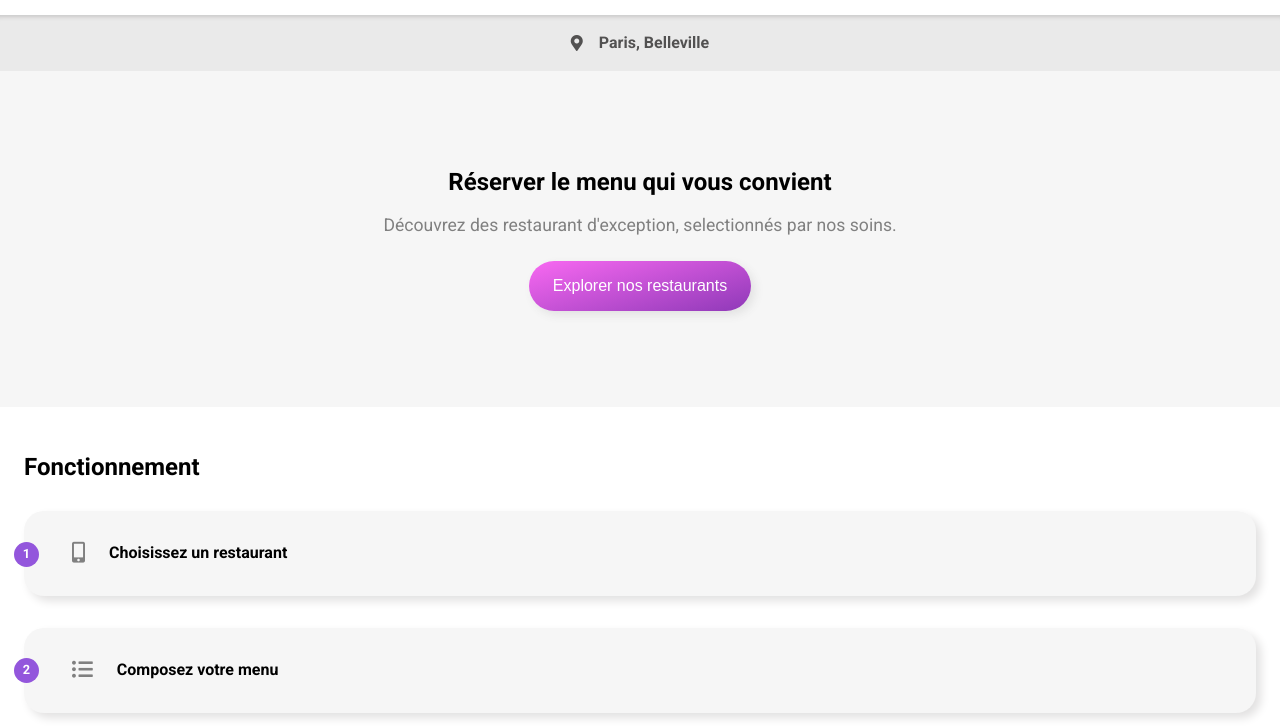
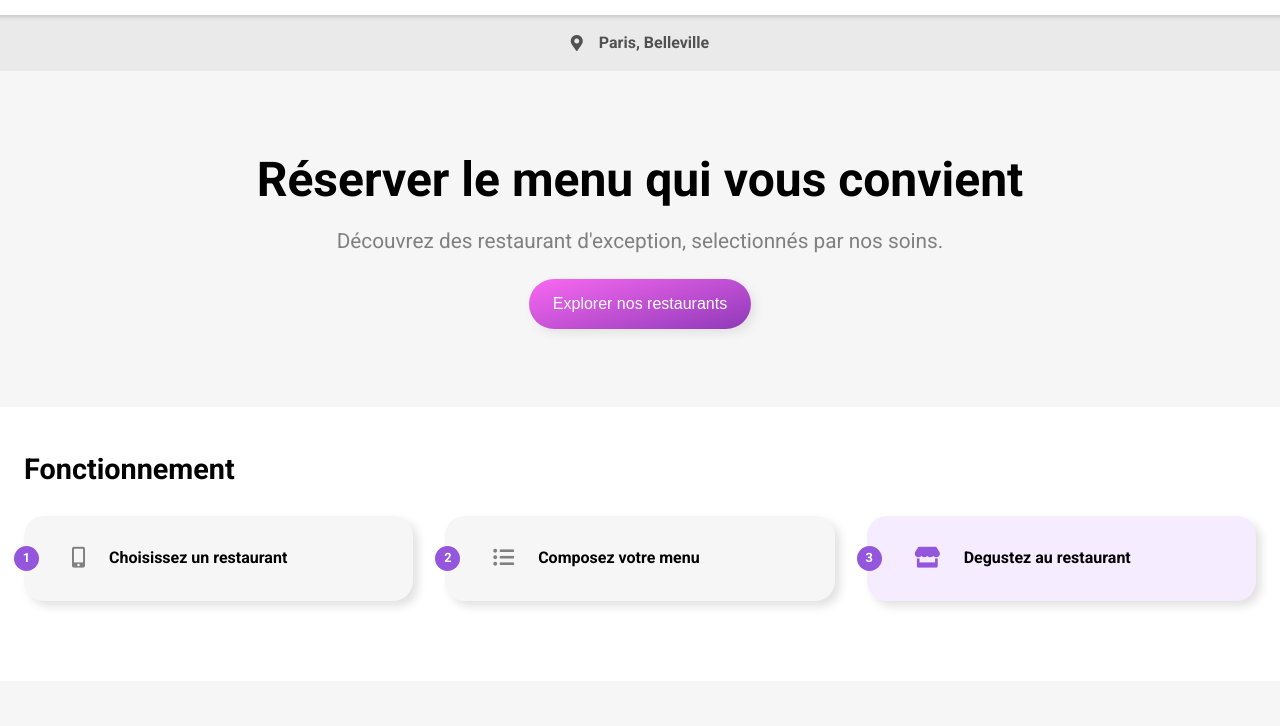
Before and after one commit to corentinclichy/CorentinClichy_3_06052021, a plain HTML site: page index.html in a window 1280 px wide. Shown: the part 57-783 px from the top of the page. Drawn offline with Linux system fonts and the light colour scheme; a web font is replaced by a local one.

Commit message:
various bug fix + media-queries

```diff
--- a/index.html
+++ b/index.html
@@ -13,7 +13,7 @@
       crossorigin="anonymous"
     />
   </head>
-  <body>
+  <body class="body-home">
     <header class="header--home">
       <div class="header__container">
         <div class="header__logo">
@@ -51,15 +51,15 @@
           <div class="step step--final">
             <div class="step__number">3</div>
             <div class="step__icon"><i class="fas fa-store"></i></div>
-            <div class="step__title">Deguster au restaurant</div>
+            <div class="step__title">Degustez au restaurant</div>
           </div>
         </div>
       </section>
       <section class="restaurants">
         <h2>Restaurants</h2>
         <div class="restaurants__container">
-          <a href="./pages/laPaletteDuGout.html"
-            ><div class="card">
+          <a href="./pages/laPaletteDuGout.html">
+            <div class="card">
               <div class="card__img">
                 <img
                   src="./public/images/restaurants/jay-wennington-N_Y88TWmGwA-unsplash.jpg"
@@ -755,10 +755,10 @@
 
     <!-- Loading Screen -->
 
-    <div class="modal">
+    <!-- <div class="modal">
       <div class="modal__content">
         <div class="loader"><h1>hello world</h1></div>
       </div>
-    </div>
+    </div> -->
   </body>
 </html>
--- /dev/null
+++ b/style/base/_base.scss
@@ -0,0 +1,22 @@
+// BASIC STYLING
+a {
+  text-decoration: none;
+  color: black;
+
+  &:active {
+    color: black;
+  }
+}
+
+.body-home {
+  position: relative;
+  overflow-x: hidden;
+  overflow-y: hidden;
+  animation: overflowContent 0.25s ease forwards;
+  animation-delay: 4.5s;
+
+  @include size("lg") {
+    body {
+    }
+  }
+}
--- a/style/base/_reset.scss
+++ b/style/base/_reset.scss
@@ -132,20 +132,3 @@ button {
   border: none;
   cursor: pointer;
 }
-
-a {
-  text-decoration: none;
-  color: black;
-
-  &:active {
-    color: black;
-  }
-}
-
-body {
-  position: relative;
-  overflow-x: hidden;
-  overflow-y: hidden;
-  animation: overflowContent 0.25s ease forwards;
-  animation-delay: 4.5s;
-}
--- a/style/components/_buttons.scss
+++ b/style/components/_buttons.scss
@@ -33,4 +33,8 @@
 .menu__btn {
   @extend .btn;
   padding: 1rem 3rem;
+
+  @include size("md") {
+    font-size: 1.2rem;
+  }
 }
--- a/style/components/_step.scss
+++ b/style/components/_step.scss
@@ -7,7 +7,8 @@
   box-shadow: 5px 5px 10px rgb(226, 225, 225);
   position: relative;
   transition: all 0.25s ease-in-out;
-
+  width: 90%;
+  max-width: 100%;
   .step__number {
     background-color: #9356dc;
     width: 25px;
@@ -31,6 +32,7 @@
   }
   .step__title {
     font-weight: bolder;
+    margin-right: 1rem;
   }
 
   &--final {
@@ -43,4 +45,11 @@
   &:hover {
     transform: scale(1.02);
   }
+
+  @include size("md") {
+    .step {
+      margin: auto;
+      width: 100%;
+    }
+  }
 }
--- a/style/main.scss
+++ b/style/main.scss
@@ -5,18 +5,21 @@
 
 @import "base/reset";
 @import "base/typography";
+@import "base/base";
 
 @import "components/header";
 @import "components/citySelection";
-@import "components/hero-banner";
 @import "components/buttons";
-@import "components/process";
+
 @import "components/step";
-@import "components/restaurants";
 @import "components/restaurantCard";
 @import "components/footer";
 @import "components/heart";
-@import "components/menu";
-@import "components/dish-card";
 @import "components/loading-spinner";
-@import "components/spinner-modal";
+
+@import "pages/home/process";
+@import "pages/home/spinner-modal";
+@import "pages/home/restaurants";
+@import "pages/home/hero-banner";
+@import "pages/menu-page/menu";
+@import "pages/menu-page/dish-card";
--- a/style/components/_hero-banner.scss
+++ b/style/pages/home/_hero-banner.scss
@@ -24,4 +24,15 @@
       color: gray;
     }
   }
+
+  @include size("md") {
+    .hero-banner__headings {
+      h1 {
+        font-size: 3rem;
+      }
+      p {
+        font-size: 1.3rem;
+      }
+    }
+  }
 }
--- a/style/components/_process.scss
+++ b/style/pages/home/_process.scss
@@ -7,6 +7,9 @@
 
   h2 {
     align-self: flex-start;
+    @include size("md") {
+      font-size: 1.8rem;
+    }
   }
 
   .process__step-container {
@@ -16,4 +19,14 @@
     width: 100%;
     gap: 2rem;
   }
+
+  @include size("md") {
+    .process__step-container {
+      display: flex;
+      flex-direction: row;
+      width: 100%;
+      gap: 2rem;
+      justify-content: flex-start;
+    }
+  }
 }
--- a/style/components/_restaurants.scss
+++ b/style/pages/home/_restaurants.scss
@@ -7,6 +7,10 @@
 
   h2 {
     align-self: flex-start;
+
+    @include size("md") {
+      font-size: 1.8rem;
+    }
   }
 
   .restaurants__container {
@@ -15,5 +19,15 @@
     flex-direction: column;
     width: 100%;
     gap: 2rem;
+
+    @include size("md") {
+      flex-direction: row;
+      flex-wrap: wrap;
+      justify-content: center;
+
+      a {
+        width: 45%;
+      }
+    }
   }
 }
--- a/style/components/_dish-card.scss
+++ b/style/pages/menu-page/_dish-card.scss
@@ -69,4 +69,7 @@
   &:hover .dish-card__price {
     transform: translateX(0px);
   }
+
+  @include size("lg") {
+  }
 }
--- a/style/components/_menu.scss
+++ b/style/pages/menu-page/_menu.scss
@@ -1,13 +1,13 @@
 .menu {
   width: 100%;
-  background: url("/public/images/restaurants/toa-heftiba-DQKerTsQwi0-unsplash.jpg")
+  background: url("../../../public/images/restaurants/toa-heftiba-DQKerTsQwi0-unsplash.jpg")
     no-repeat fixed;
   background-size: contain;
   background-color: black;
   background-position: 30% 12%;
 
   &--palette {
-    background: url("../public/images/restaurants/toa-heftiba-DQKerTsQwi0-unsplash.jpg")
+    background: url("../../../public/images/restaurants/jay-wennington-N_Y88TWmGwA-unsplash.jpg")
       no-repeat fixed;
     background-size: contain;
     background-color: black;
@@ -15,15 +15,40 @@
   }
 
   &--francaise {
-    background: url("/public/images/restaurants/toa-heftiba-DQKerTsQwi0-unsplash.jpg")
+    background: url("../../../public/images/restaurants/toa-heftiba-DQKerTsQwi0-unsplash.jpg")
       no-repeat fixed;
     background-size: contain;
     background-color: black;
     background-position: 30% 12%;
   }
+
+  &--note {
+    background: url("../../../public/images/restaurants/stil-u2Lp8tXIcjw-unsplash.jpg")
+      no-repeat fixed;
+    background-size: contain;
+    background-color: black;
+    background-position: 30% 12%;
+  }
+  &--delice {
+    background: url("../../../public/images/restaurants/louis-hansel-shotsoflouis-qNBGVyOCY8Q-unsplash.jpg")
+      no-repeat fixed;
+    background-size: contain;
+    background-color: black;
+    background-position: 30% 12%;
+  }
+
+  @include size("lg") {
+    background-size: cover;
+    background-position: 30% 100%;
+  }
+
   .space {
     height: 250px;
     width: 100%;
+
+    @include size("md") {
+      height: 400px;
+    }
   }
 
   .menu__container {
@@ -44,8 +69,21 @@
       }
     }
 
+    .menu-wrapper {
+      display: flex;
+      flex-direction: column;
+      width: 100%;
+      @include size("lg") {
+        flex-direction: row;
+        gap: 2rem;
+        justify-content: space-between;
+        flex: 1;
+      }
+    }
+
     .menu__typeOfDishes {
       animation: fade-in 2s ease-in-out forwards;
+      width: 100%;
       h3 {
         font-weight: lighter;
         text-transform: uppercase;
@@ -67,6 +105,9 @@
         gap: 15px;
         margin: 1rem 0 3rem 0;
         width: 100%;
+
+        @include size("lg") {
+        }
       }
     }
 
```
Also changed, not shown: pages/aLaFrancaise.html (+3 -0 lines), public/style/main.css, style/pages/home/_spinner-modal.scss (renamed from style/components/_spinner-modal.scss), 1 other file.
